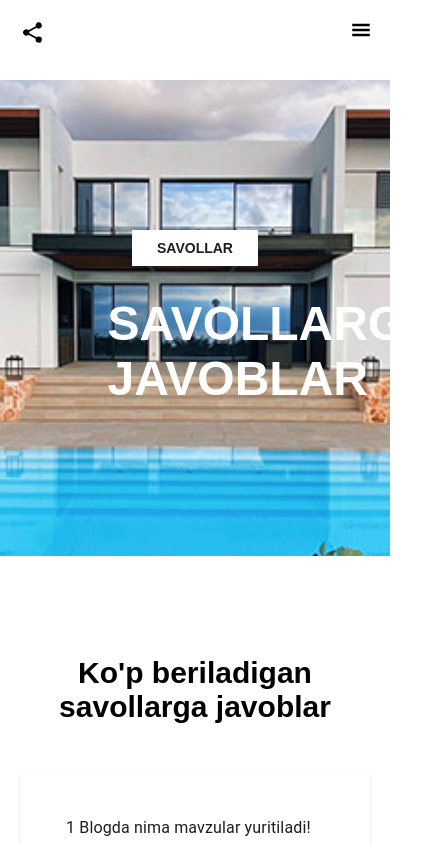
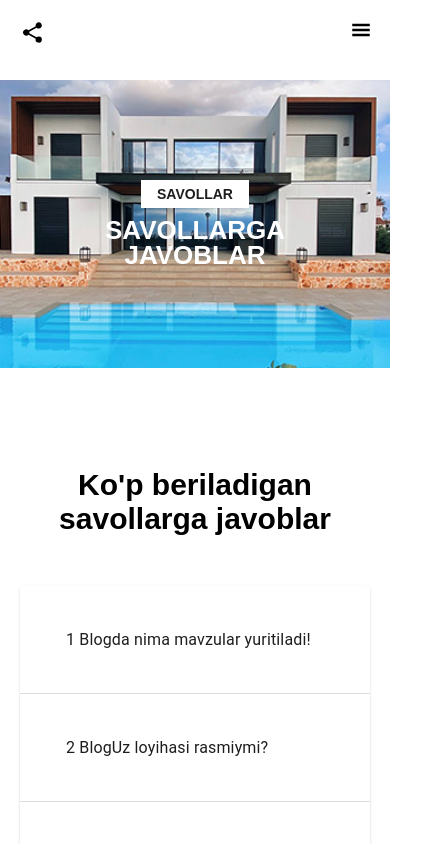
Before and after one commit to muhammadali0666/bloguz-sample, a React (Vite) app: page /faq in a window 390 px wide. Shown: the top 844 px of the page, 440 px wide, since content can reach past the window. Built offline with nearby package versions, Linux system fonts and the light colour scheme; the HTML template or start-up script is replaced by a standard one.

Commit message:
contact hero responeived

```diff
--- a/src/components/aboutComp/about.css
+++ b/src/components/aboutComp/about.css
@@ -43,7 +43,8 @@ margin-bottom: 40px;
   border-radius: 50%;
 }
 .about-img:hover {
-  filter: contrast(2);
+  filter: contrast(1.5);
+  box-shadow: 0px 0px 30px 10px rgba(0, 0, 0, 0.1);
 }
 @media (max-width: 870px) {
   .about-inner {
--- a/src/components/contactHero/contact.css
+++ b/src/components/contactHero/contact.css
@@ -22,9 +22,62 @@
 .contact-hero-title {
   max-width: 50%;
   font-size: 48px;
-    font-weight: 900;
-    text-transform: uppercase;
-    color: #fff;
+  font-weight: 900;
+  text-transform: uppercase;
+  color: #fff;
+  text-align: center;
+  margin: 0 auto;
+}
+
+@media (max-width: 1060px) {
+
+  .contact-hero-title {
+    max-width: 70%;
+  }
+}
+@media (max-width: 870px) {
+  .contact-hero-inner {
+    padding: 100px 0;
+    text-align: center;
+  }
+  .contact-hero-btn {
+    font-size: 14px;
+    padding: 7px 20px;
+    margin-bottom: 20px;
+    text-align: center;
+  }
+  .contact-hero-title {
+    max-width: 50%;
+    font-size: 30px;
     text-align: center;
     margin: 0 auto;
+  }
 }
+@media (max-width: 690px) {
+  .contact-hero-inner {
+    padding: 100px 0;
+    text-align: center;
+  }
+  .contact-hero-btn {
+    font-size: 14px;
+    padding: 6px 16px;
+    margin-bottom: 10px;
+    text-align: center;
+  }
+  .contact-hero-title {
+    max-width: 70%;
+    font-size: 26px;
+    line-height: 25px;
+    text-align: center;
+    margin: 0 auto;
+  }
+}
+@media (max-width: 690px) {
+  .contact-hero-title {
+    max-width: 90%;
+    font-size: 26px;
+    line-height: 25px;
+    text-align: center;
+    margin: 0 auto;
+  }
+}
--- a/src/pages/media/index.jsx
+++ b/src/pages/media/index.jsx
@@ -14,7 +14,7 @@ export const Media = () => {
           </div>
         </div>
       </section>
-      <MediaComp />
+      {/* <MediaComp /> */}
     </Layouts>
   );
 };
```
